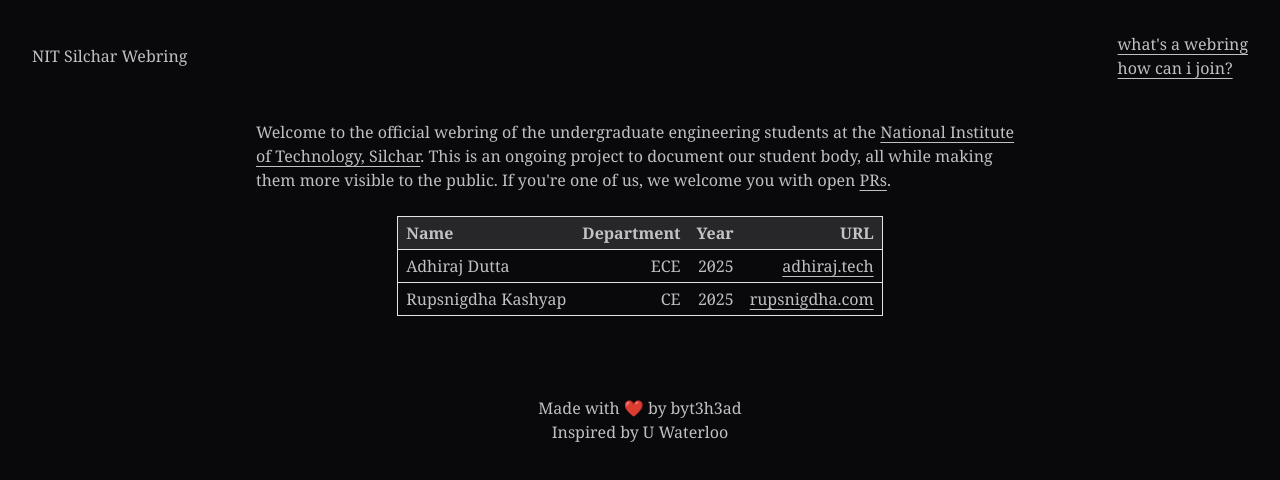
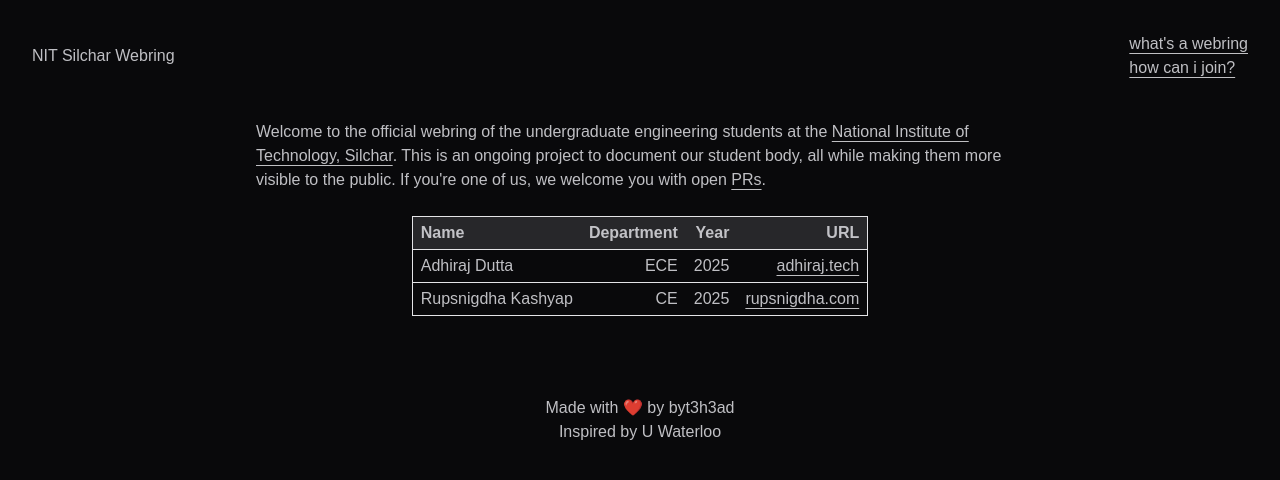
Before and after one commit to byt3h3ad/nitsring, a SvelteKit app: page / in a window 1280 px wide. Shown: the top 480 px of the page. Built offline with nearby package versions, Linux system fonts and the light colour scheme.

Commit message:
feat: geist font

```diff
--- a/package.json
+++ b/package.json
@@ -40,5 +40,8 @@
 		"typescript-eslint": "^8.20.0",
 		"vite": "^5.4.11",
 		"wrangler": "^3.107.0"
+	},
+	"dependencies": {
+		"@fontsource-variable/geist": "^5.0.1"
 	}
 }
--- a/src/routes/+layout.svelte
+++ b/src/routes/+layout.svelte
@@ -1,5 +1,6 @@
 <script lang="ts">
 	import '../app.css';
+	import '@fontsource-variable/geist';
 	let { children } = $props();
 </script>
 
@@ -32,7 +33,8 @@
 
 <style>
 	:global(html) {
-		@apply bg-zinc-950 p-4 font-serif text-zinc-300/90 md:p-8;
+		font-family: 'Geist Variable', sans-serif;
+		@apply bg-zinc-950 p-4 text-zinc-300/90 md:p-8;
 	}
 	:global(a) {
 		@apply transition-colors duration-300 hover:text-zinc-50;
```
Also changed, not shown: 1 other file (tests, documents, lock files or other folders).
